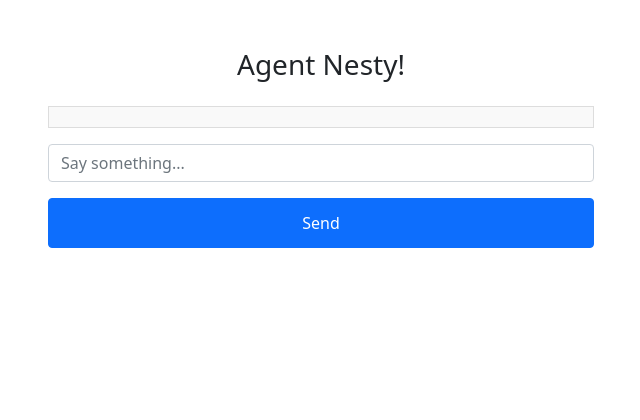
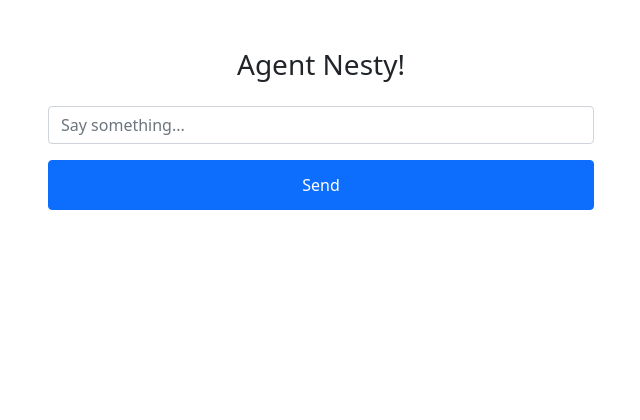
Before and after one commit to shepherd-06/Agenty-Nesty, a Flask app: page / in a window 1280 px wide. Shown: the top 420 px of the page, without its empty margins (319-959 px from the left). Run offline with Flask 3, Linux system fonts and the light colour scheme; some libraries are stand-ins or nearby versions.

Commit message:
fixed the layout of the website

```diff
--- a/templates/chat.html
+++ b/templates/chat.html
@@ -47,7 +47,7 @@
         <div class="row mt-5">
             <div class="col-md-6 offset-md-3">
                 <h3 class="mb-4 text-center">Agent Nesty!</h3>
-                <ul id="messages" class="list-unstyled"></ul>
+                <ul id="messages" class="list-unstyled" style="display:none"></ul>
                 <form id="form" action="/get_response" method="post">
                     <div class="mb-3">
                         <input type="text" class="form-control" id="text" name="text" placeholder="Say something..."
@@ -90,6 +90,7 @@
                 $('#sendButton').prop('disabled', true);
                 $('#spinner').show();
                 $.post('/get_response', { text: text }, function (data) {
+                    $('#messages').show();
                     $('#messages').append('<li><strong>You:</strong> ' + text + '<br><strong>AI:</strong> ' + data.message + '</li>');
                     $('#text').val('');
                     $('#sendButton').prop('disabled', false);
```
